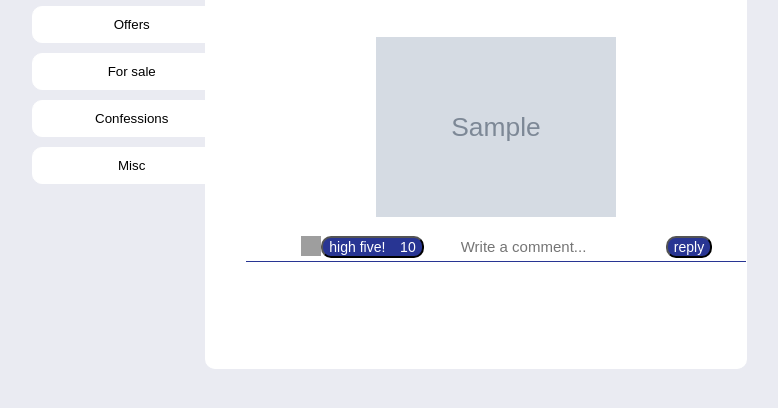
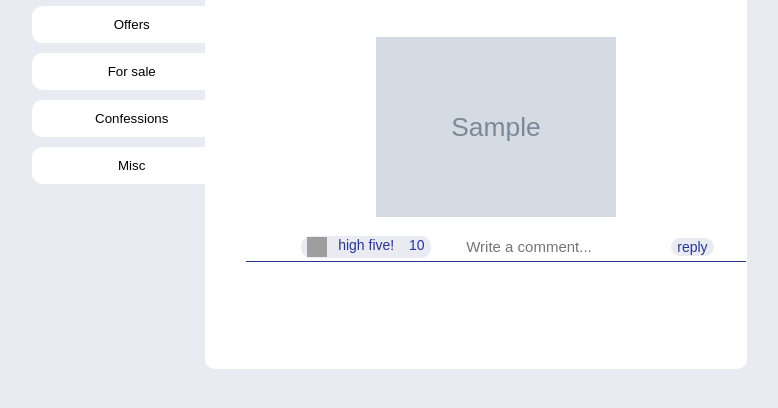
Before and after one commit to rrrliu/campus-social-network, a Python web app: template templates/index.html in a window 1280 px wide. Shown: the part 316-724 px from the top of the page, without its empty margins (133-911 px from the left). Run offline with Jinja, Linux system fonts and the light colour scheme; the template is opened without the code that fills it: most values are stand-ins (such as "Sample title", 1, 10 or a date in 2020); grey boxes marked "Sample" are stand-in pictures; some libraries are stand-ins or nearby versions; some web fonts are replaced; grey boxes are pictures that could not be loaded.

Commit message:
order of buttons + color

```diff
--- a/stylesheets/style.css
+++ b/stylesheets/style.css
@@ -397,8 +397,12 @@ img.post_image {
 .like {
   float: left;
   font-size: 14px;
-  color: white;
-  background-color: #283593;
+  color: #283593;
+  border: none;
+  /* #ffca28 */
+  /* background-color: #283593; */
+  background-color: #eaebf2;
+  /* background-color: white; */
   border-radius: 10px;
   outline: none;
 }
@@ -410,8 +414,9 @@ i.material-icons {
 
 .comment {
   font-size: 14px;
-  color: white;
-  background-color: #283593;
+  color: #283593;
+  border: none;
+  background-color: #eaebf2;
   border-radius: 10px;
   outline: none;
 }
--- a/templates/index.html
+++ b/templates/index.html
@@ -35,8 +35,8 @@
             <li class='dropdown'><a href='/index?' class='dropbtn' ><img src="{{ dp_url }}" alt="Profile Picture" id='dashpic'></a>
               <div class='dropdown-content'>
                 <a href='/profile'>profile</a>
-                <a href="/logout">logout</a>
                 <a href='/aboutus'>about us</a>
+                  <a href="/logout">logout</a>
               </div>
             </li>
       </ul>
@@ -100,10 +100,13 @@
               <form action="/like" method="post">
 
                     <div>
-                  <img id="highFive"src="https://static.thenounproject.com/png/1154833-200.png" style="height:20px; width:20px; color: white;display:inline-block;">
+
                 </div>
 
-                  <button class="like" type="submit" onclick="like()">high five! &ensp;   {{ post.score }} </button>
+                  <button class="like" type="submit" onclick="like()">
+                    <img id="highFive"src="https://static.thenounproject.com/png/1154833-200.png" style="height:20px; width:20px; color: white;display:inline-block;"> &ensp;
+                    high five! &ensp;   {{ post.score }}
+                  </button>
 
                 <!-- {{ post.score }} -->
                 <input type="hidden" name="timestamp" value="{{ post.timestamp }}">
--- a/templates/profile.html
+++ b/templates/profile.html
@@ -47,7 +47,7 @@
       <p><input id="button" type="submit" name="" value="Submit"></p>
     </form>
     <p>
-      <form class="" action="/logout" method="post">
+      <form class="" action="/logout" method="get">
         <button id="button" type="submit" onclick="signOut()">Return to Login</button>
       </form>
     </p>
```
